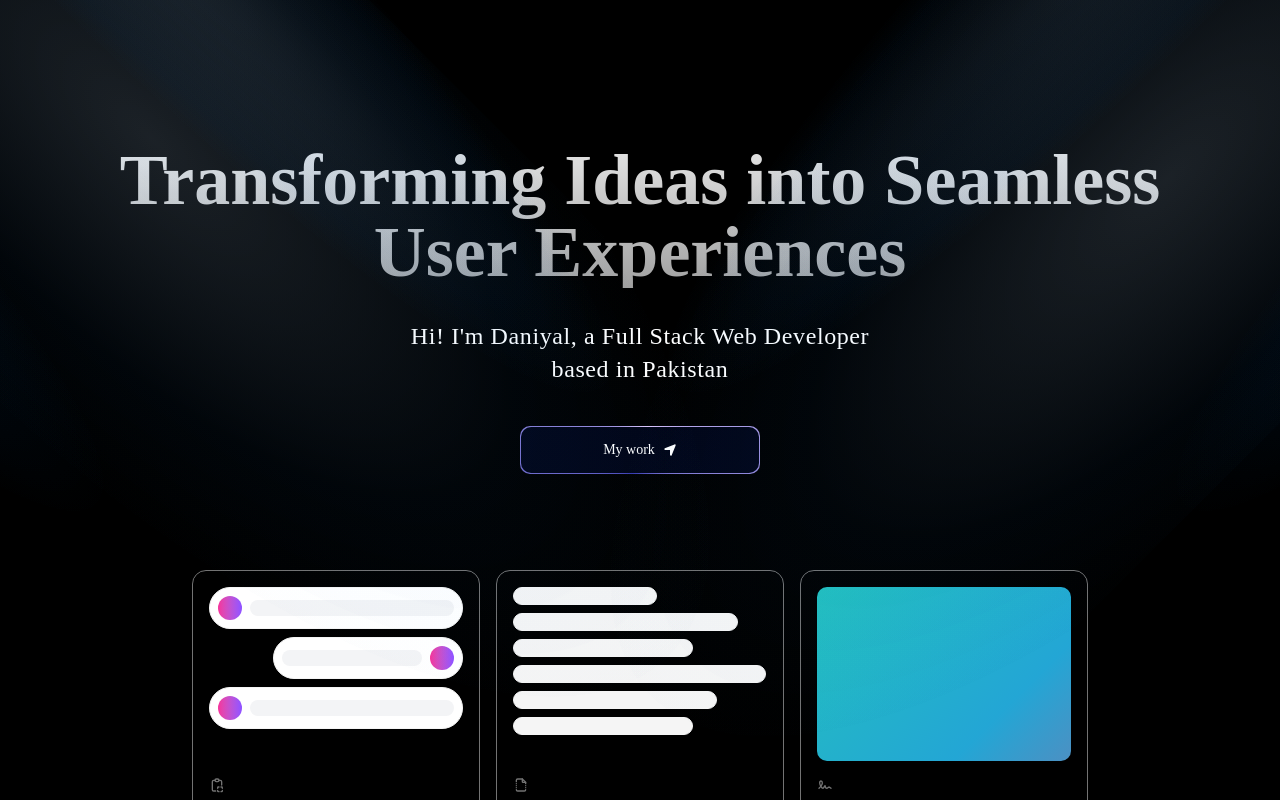
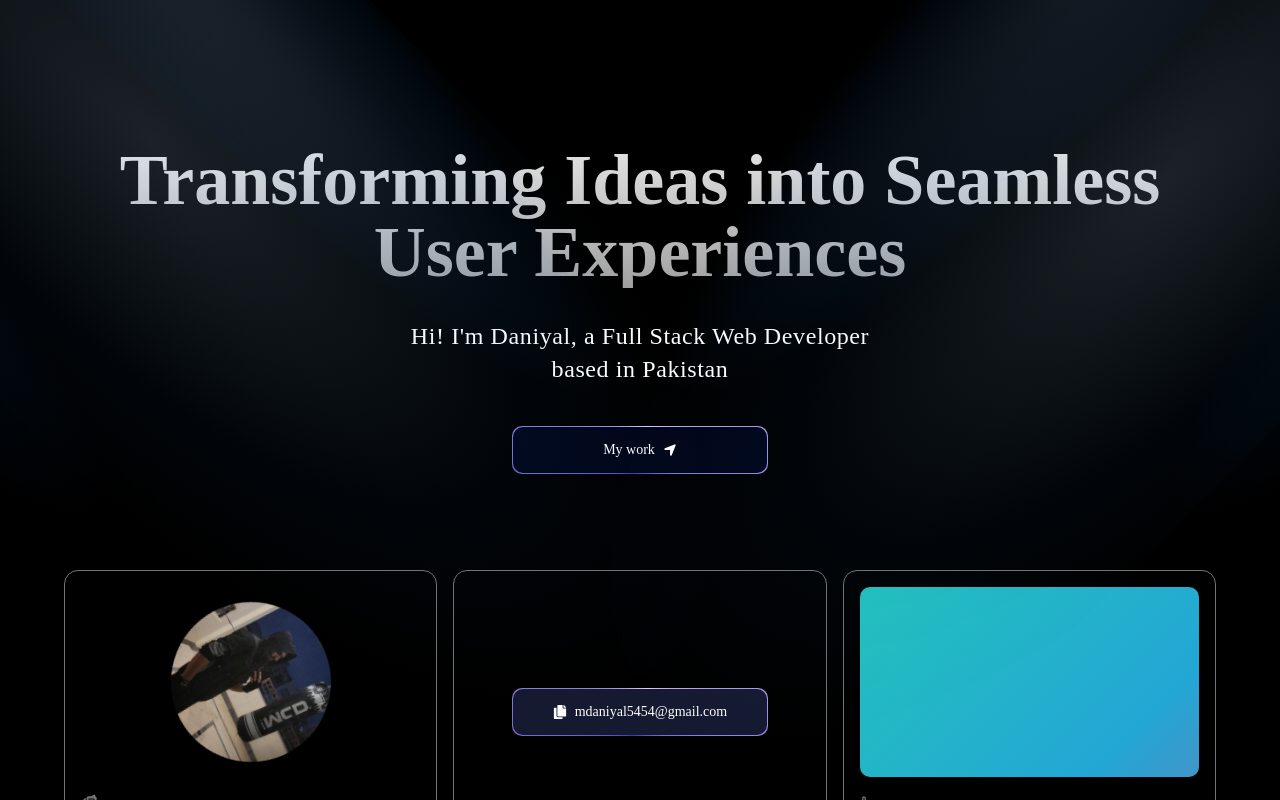
Before and after one commit to mdaniyal05/Portfolio, a React (Vite) app in the folder client/: page / in a window 1280 px wide. Shown: the top 800 px of the page. Built offline with nearby package versions, Linux system fonts and the light colour scheme.

Commit message:
Create ui

```diff
--- a/client/src/components/Button.tsx
+++ b/client/src/components/Button.tsx
@@ -15,7 +15,7 @@ const Button = ({
 }) => {
   return (
     <button
-      className="relative inline-flex h-12 mt-5 md:w-60 md:mt-10 overflow-hidden rounded-lg p-px focus:outline-none"
+      className="relative inline-flex h-12 w-50 mt-5 lg:w-64 md:mt-10 overflow-hidden rounded-lg p-px focus:outline-none"
       onClick={handleClick}
     >
       <span className="absolute inset-[-1000%] animate-[spin_2s_linear_infinite] bg-[conic-gradient(from_90deg_at_50%_50%,#E2CBFF_0%,#393BB2_50%,#E2CBFF_100%)]" />
--- a/client/src/components/Grid.tsx
+++ b/client/src/components/Grid.tsx
@@ -1,18 +1,18 @@
-"use client";
+import { useState } from "react";
 import { cn } from "@/lib/utils";
 import { BentoGrid, BentoGridItem } from "./ui/bento-grid";
 import {
   IconBoxAlignRightFilled,
-  IconClipboardCopy,
-  IconFileBroken,
   IconSignature,
   IconTableColumn,
 } from "@tabler/icons-react";
 import { motion } from "motion/react";
+import { FaHandsHelping, FaProjectDiagram, FaCopy } from "react-icons/fa";
+import Button from "./Button";
 
 export default function BentoGridThirdDemo() {
   return (
-    <BentoGrid className="max-w-4xl mx-auto md:auto-rows-[20rem]">
+    <BentoGrid className="max-w-6xl mx-auto md:auto-rows-[21rem]">
       {items.map((item, i) => (
         <BentoGridItem
           key={i}
@@ -33,20 +33,8 @@ const SkeletonOne = () => {
       x: 0,
     },
     animate: {
-      x: 10,
+      y: 10,
       rotate: 5,
-      transition: {
-        duration: 0.2,
-      },
-    },
-  };
-  const variantsSecond = {
-    initial: {
-      x: 0,
-    },
-    animate: {
-      x: -10,
-      rotate: -5,
       transition: {
         duration: 0.2,
       },
@@ -55,73 +43,46 @@ const SkeletonOne = () => {
 
   return (
     <motion.div
+      variants={variants}
       initial="initial"
       whileHover="animate"
-      className="flex flex-1 w-full h-full min-h-24 dark:bg-dot-white/[0.2] bg-dot-black/[0.2] flex-col space-y-2"
+      className="flex w-full h-full justify-center items-center min-h-24 dark:bg-dot-white/[0.2] bg-dot-black/[0.2] flex-col space-y-2"
     >
-      <motion.div
-        variants={variants}
-        className="flex flex-row rounded-full border border-neutral-100 dark:border-white/20 p-2  items-center space-x-2 bg-white dark:bg-black"
-      >
-        <div className="h-6 w-6 rounded-full bg-linear-to-r from-pink-500 to-violet-500 shrink-0" />
-        <div className="w-full bg-gray-100 h-4 rounded-full dark:bg-neutral-900" />
-      </motion.div>
-      <motion.div
-        variants={variantsSecond}
-        className="flex flex-row rounded-full border border-neutral-100 dark:border-white/20 p-2 items-center space-x-2 w-3/4 ml-auto bg-white dark:bg-black"
-      >
-        <div className="w-full bg-gray-100 h-4 rounded-full dark:bg-neutral-900" />
-        <div className="h-6 w-6 rounded-full bg-linear-to-r from-pink-500 to-violet-500 shrink-0" />
-      </motion.div>
-      <motion.div
-        variants={variants}
-        className="flex flex-row rounded-full border border-neutral-100 dark:border-white/20 p-2 items-center space-x-2 bg-white dark:bg-black"
-      >
-        <div className="h-6 w-6 rounded-full bg-linear-to-r from-pink-500 to-violet-500 shrink-0" />
-        <div className="w-full bg-gray-100 h-4 rounded-full dark:bg-neutral-900" />
-      </motion.div>
+      <img
+        src="/me.jpg"
+        className="h-40 w-40 rounded-full animate-[spin_30s_linear_infinite]"
+      />
     </motion.div>
   );
 };
+
 const SkeletonTwo = () => {
-  const variants = {
-    initial: {
-      width: 0,
-    },
-    animate: {
-      width: "100%",
-      transition: {
-        duration: 0.2,
-      },
-    },
-    hover: {
-      width: ["0%", "100%"],
-      transition: {
-        duration: 2,
-      },
-    },
+  const [copied, setCopied] = useState(false);
+
+  const handleCopy = () => {
+    const text = "mdaniyal5454@gmail.com";
+    navigator.clipboard.writeText(text);
+    setCopied(true);
   };
-  const arr = new Array(6).fill(0);
+
   return (
     <motion.div
       initial="initial"
       animate="animate"
       whileHover="hover"
-      className="flex flex-1 w-full h-full min-h-24 dark:bg-dot-white/[0.2] bg-dot-black/[0.2] flex-col space-y-2"
+      className="flex flex-1 justify-center items-center w-full h-full min-h-24 dark:bg-dot-white/[0.2] bg-dot-black/[0.2] flex-col space-y-2"
     >
-      {arr.map((_, i) => (
-        <motion.div
-          key={"skelenton-two" + i}
-          variants={variants}
-          style={{
-            maxWidth: Math.random() * (100 - 40) + 40 + "%",
-          }}
-          className="flex flex-row rounded-full border border-neutral-100 dark:border-white/20 p-2  items-center space-x-2 bg-neutral-100 dark:bg-black w-full h-4"
-        ></motion.div>
-      ))}
+      <Button
+        title={copied ? "Email is Copied!" : "mdaniyal5454@gmail.com"}
+        icon={<FaCopy />}
+        position="left"
+        handleClick={handleCopy}
+        otherClasses="!bg-[#161A31]"
+      />
     </motion.div>
   );
 };
+
 const SkeletonThree = () => {
   const variants = {
     initial: {
@@ -292,28 +253,27 @@ const SkeletonFive = () => {
     </motion.div>
   );
 };
+
 const items = [
   {
-    title: "AI Content Generation",
+    title: "Collaboration",
     description: (
       <span className="text-sm">
-        Experience the power of AI in generating unique content.
+        I prioritize client collaboration, fostering open communication
       </span>
     ),
     header: <SkeletonOne />,
     className: "md:col-span-1",
-    icon: <IconClipboardCopy className="h-4 w-4 text-neutral-500" />,
+    icon: <FaHandsHelping className="h-4 w-4 text-neutral-500" />,
   },
   {
-    title: "Automated Proofreading",
+    title: "Team Up",
     description: (
-      <span className="text-sm">
-        Let AI handle the proofreading of your documents.
-      </span>
+      <span className="text-sm">Let's work together on your next project</span>
     ),
     header: <SkeletonTwo />,
     className: "md:col-span-1",
-    icon: <IconFileBroken className="h-4 w-4 text-neutral-500" />,
+    icon: <FaProjectDiagram className="h-4 w-4 text-neutral-500" />,
   },
   {
     title: "Contextual Suggestions",
@@ -328,11 +288,7 @@ const items = [
   },
   {
     title: "Sentiment Analysis",
-    description: (
-      <span className="text-sm">
-        Understand the sentiment of your text with AI analysis.
-      </span>
-    ),
+    description: <span className="text-sm"></span>,
     header: <SkeletonFour />,
     className: "md:col-span-2",
     icon: <IconTableColumn className="h-4 w-4 text-neutral-500" />,
```
Also changed, not shown: client/public/me.jpg (added).
